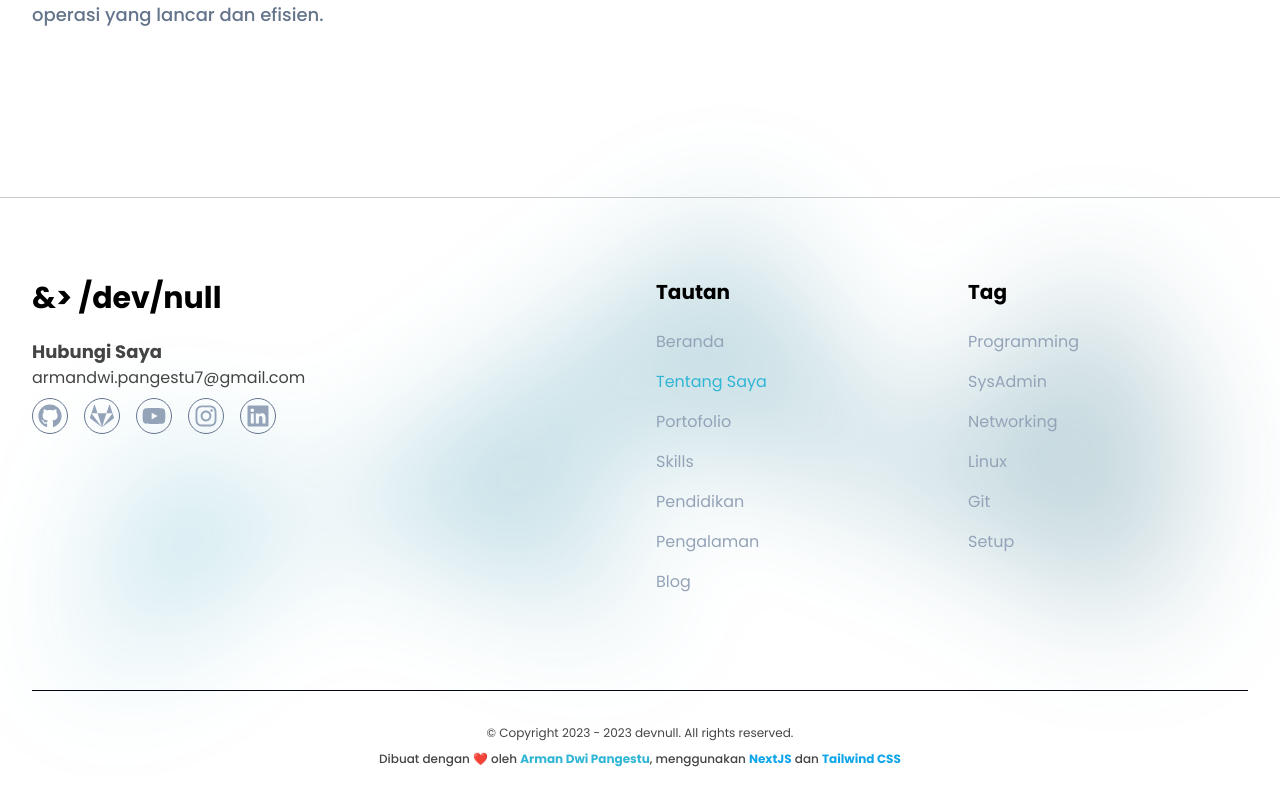
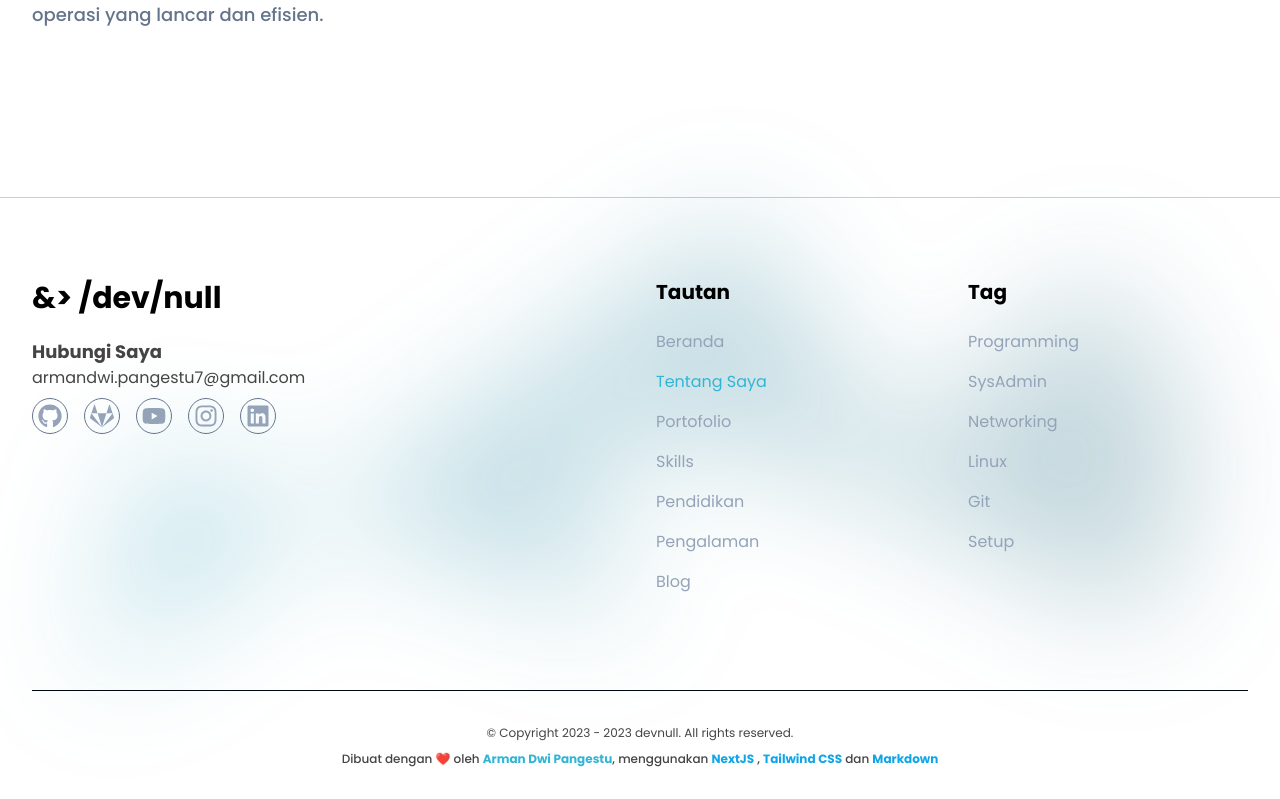
Before and after one commit to armandwipangestu/armandwipangestu.vercel.app, a Next.js app: page /tentang-saya in a window 1280 px wide. Shown: the part 759-1558 px from the top of the page. Built offline with nearby package versions, Linux system fonts and the light colour scheme; no server answers.

Commit message:
update: footer

```diff
--- a/components/layouts/footer.js
+++ b/components/layouts/footer.js
@@ -208,13 +208,21 @@ const Footer = () => {
           >
             NextJS
           </a>{" "}
-          dan{" "}
+          ,{" "}
           <a
             href="https://tailwindcss.com"
             target="_blank"
             className="font-bold text-sky-500"
           >
             Tailwind CSS
+          </a>{" "}
+          dan{" "}
+          <a
+            href="https://www.markdownguide.org"
+            target="_blank"
+            className="font-bold text-sky-500"
+          >
+            Markdown
           </a>
         </p>
       </div>
```
